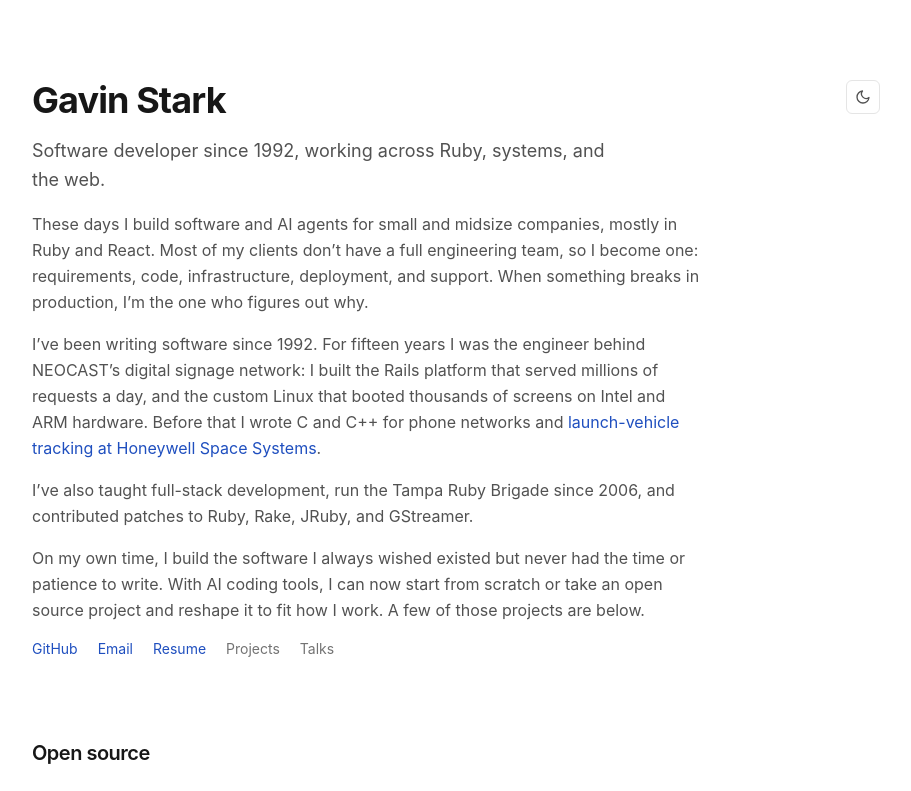
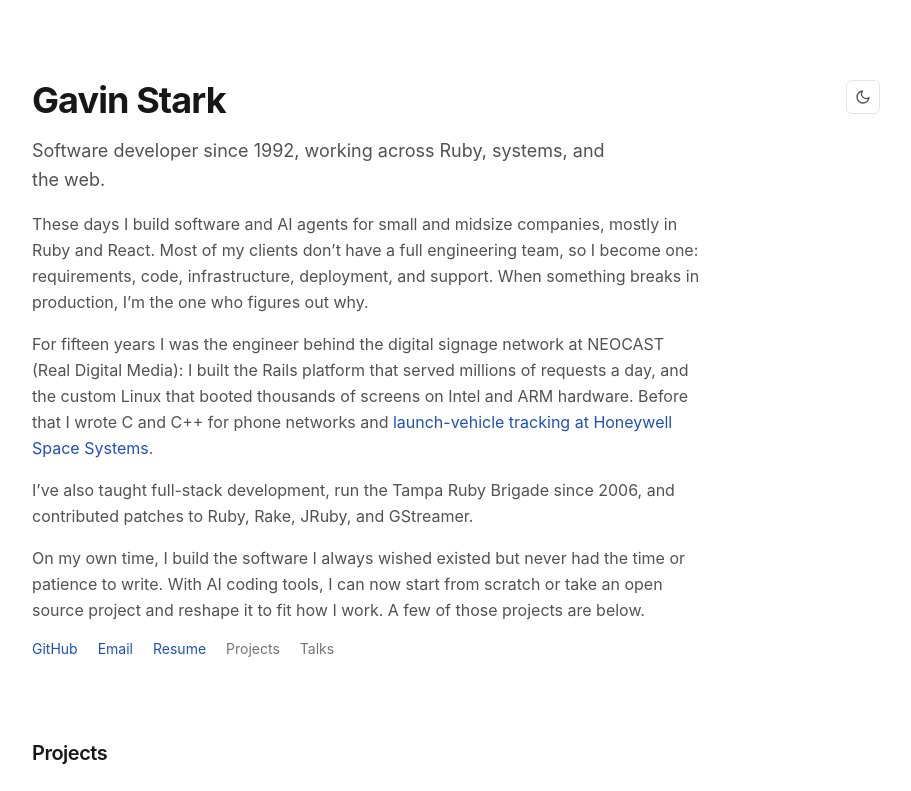
Before and after one commit to gstark/gstark.github.io, a React (Vite) app: page / in a window 1280 px wide. Shown: the top 791 px of the page, without its empty margins (184-1095 px from the left). Built offline with nearby package versions, Linux system fonts and the light colour scheme.

Commit message:
Tighten intro copy, page title, and dark-mode text contrast
Drop the repeated "since 1992", tie NEOCAST to Real Digital Media,
rename the Open source heading to Projects, retitle the page, and
lighten dark-mode body text to neutral-300.

```diff
--- a/index.html
+++ b/index.html
@@ -4,8 +4,8 @@
     <meta charset="UTF-8" />
     <meta name="viewport" content="width=device-width, initial-scale=1.0" />
     <link rel="icon" href="/favicon.svg" />
-    <title>Gavin Stark · Open source and talks</title>
-    <meta name="description" content="Open source projects and talks by Gavin Stark." />
+    <title>Gavin Stark · Software developer</title>
+    <meta name="description" content="Gavin Stark, software developer since 1992. Projects and talks." />
     <script>
       const stored = localStorage.getItem('theme')
       const dark = stored ? stored === 'dark' : matchMedia('(prefers-color-scheme: dark)').matches
--- a/src/App.tsx
+++ b/src/App.tsx
@@ -8,9 +8,9 @@ export default function App() {
       <header className="flex items-start justify-between gap-6">
         <div className="space-y-4">
           <h1 className="text-3xl font-bold tracking-tight sm:text-4xl">{profile.name}</h1>
-          <p className="max-w-xl text-lg leading-relaxed text-neutral-600 dark:text-neutral-400">{profile.tagline}</p>
+          <p className="max-w-xl text-lg leading-relaxed text-neutral-600 dark:text-neutral-300">{profile.tagline}</p>
           {profile.bio.map((paragraph, i) => (
-            <p key={i} className="max-w-2xl leading-relaxed text-neutral-600 dark:text-neutral-400">
+            <p key={i} className="max-w-2xl leading-relaxed text-neutral-600 dark:text-neutral-300">
               {paragraph.map((segment, j) =>
                 typeof segment === 'string' ? (
                   segment
@@ -32,7 +32,7 @@ export default function App() {
       </header>
 
       <section id="projects" className="mt-20">
-        <SectionHeading>Open source</SectionHeading>
+        <SectionHeading>Projects</SectionHeading>
         <div className="grid gap-4 sm:grid-cols-2">
           {featured.map((p) => (
             <ProjectCard key={p.repo} project={p} />
--- a/src/components/ProjectCard.tsx
+++ b/src/components/ProjectCard.tsx
@@ -18,7 +18,7 @@ export function ProjectCard({ project }: { project: FeaturedProject }) {
           {project.language}
         </span>
       </div>
-      <p className="text-sm leading-relaxed text-pretty text-neutral-600 dark:text-neutral-400">{project.description}</p>
+      <p className="text-sm leading-relaxed text-pretty text-neutral-600 dark:text-neutral-300">{project.description}</p>
     </a>
   )
 }
@@ -30,7 +30,7 @@ export function ProjectRow({ project }: { project: Project }) {
       className="group flex flex-col gap-1 py-3 sm:flex-row sm:items-baseline sm:gap-4"
     >
       <span className="w-48 shrink-0 font-medium group-hover:text-accent">{project.name}</span>
-      <span className="flex-1 text-sm text-neutral-600 dark:text-neutral-400">{project.description}</span>
+      <span className="flex-1 text-sm text-neutral-600 dark:text-neutral-300">{project.description}</span>
       <span className="font-mono text-xs text-neutral-500">{project.language}</span>
     </a>
   )
--- a/src/components/ProjectPage.tsx
+++ b/src/components/ProjectPage.tsx
@@ -52,7 +52,7 @@ export function ProjectPage({ project }: { project: FeaturedProject }) {
               <Inline text={paragraph} />
             </p>
           ))}
-          <aside className="flex gap-3 rounded-xl border border-neutral-200 bg-neutral-50 p-4 text-sm leading-relaxed text-neutral-600 dark:border-neutral-800 dark:bg-neutral-900/60 dark:text-neutral-400">
+          <aside className="flex gap-3 rounded-xl border border-neutral-200 bg-neutral-50 p-4 text-sm leading-relaxed text-neutral-600 dark:border-neutral-800 dark:bg-neutral-900/60 dark:text-neutral-300">
             <Info className="mt-0.5 size-4 shrink-0 text-accent" aria-hidden />
             <p><Inline text={page.note} /></p>
           </aside>
@@ -95,7 +95,7 @@ export function ProjectPage({ project }: { project: FeaturedProject }) {
               >
                 <div className={`border-t-2 border-accent/70 pt-4 ${index % 2 ? 'sm:order-last' : ''}`}>
                   <h3 className="text-lg font-semibold">{highlight.title}</h3>
-                  <p className="mt-2 leading-relaxed text-pretty text-neutral-600 dark:text-neutral-400">
+                  <p className="mt-2 leading-relaxed text-pretty text-neutral-600 dark:text-neutral-300">
                     <Inline text={highlight.body} />
                   </p>
                 </div>
@@ -130,7 +130,7 @@ export function ProjectPage({ project }: { project: FeaturedProject }) {
                 {features.map((feature) => (
                   <div key={feature.title} className="border-t-2 border-accent/70 pt-4">
                     <h4 className="font-semibold">{feature.title}</h4>
-                    <p className="mt-1.5 text-sm leading-relaxed text-pretty text-neutral-600 dark:text-neutral-400">
+                    <p className="mt-1.5 text-sm leading-relaxed text-pretty text-neutral-600 dark:text-neutral-300">
                       <Inline text={feature.body} />
                     </p>
                     {(feature.prs || feature.video) && (
@@ -162,7 +162,7 @@ export function ProjectPage({ project }: { project: FeaturedProject }) {
               <div className="min-w-0 flex-1 space-y-3 pt-1">
                 <h3 className="font-semibold">{step.title}</h3>
                 {step.body && (
-                  <p className="text-sm leading-relaxed text-neutral-600 dark:text-neutral-400">
+                  <p className="text-sm leading-relaxed text-neutral-600 dark:text-neutral-300">
                     <Inline text={step.body} />
                   </p>
                 )}
--- a/src/data.ts
+++ b/src/data.ts
@@ -66,7 +66,7 @@ export const profile = {
   bio: [
     ['These days I build software and AI agents for small and midsize companies, mostly in Ruby and React. Most of my clients don’t have a full engineering team, so I become one: requirements, code, infrastructure, deployment, and support. When something breaks in production, I’m the one who figures out why.'],
     [
-      'I’ve been writing software since 1992. For fifteen years I was the engineer behind NEOCAST’s digital signage network: I built the Rails platform that served millions of requests a day, and the custom Linux that booted thousands of screens on Intel and ARM hardware. Before that I wrote C and C++ for phone networks and ',
+      'For fifteen years I was the engineer behind the digital signage network at NEOCAST (Real Digital Media): I built the Rails platform that served millions of requests a day, and the custom Linux that booted thousands of screens on Intel and ARM hardware. Before that I wrote C and C++ for phone networks and ',
       { text: 'launch-vehicle tracking at Honeywell Space Systems', href: 'https://en.wikipedia.org/wiki/BMRST' },
       '.',
     ],
```
